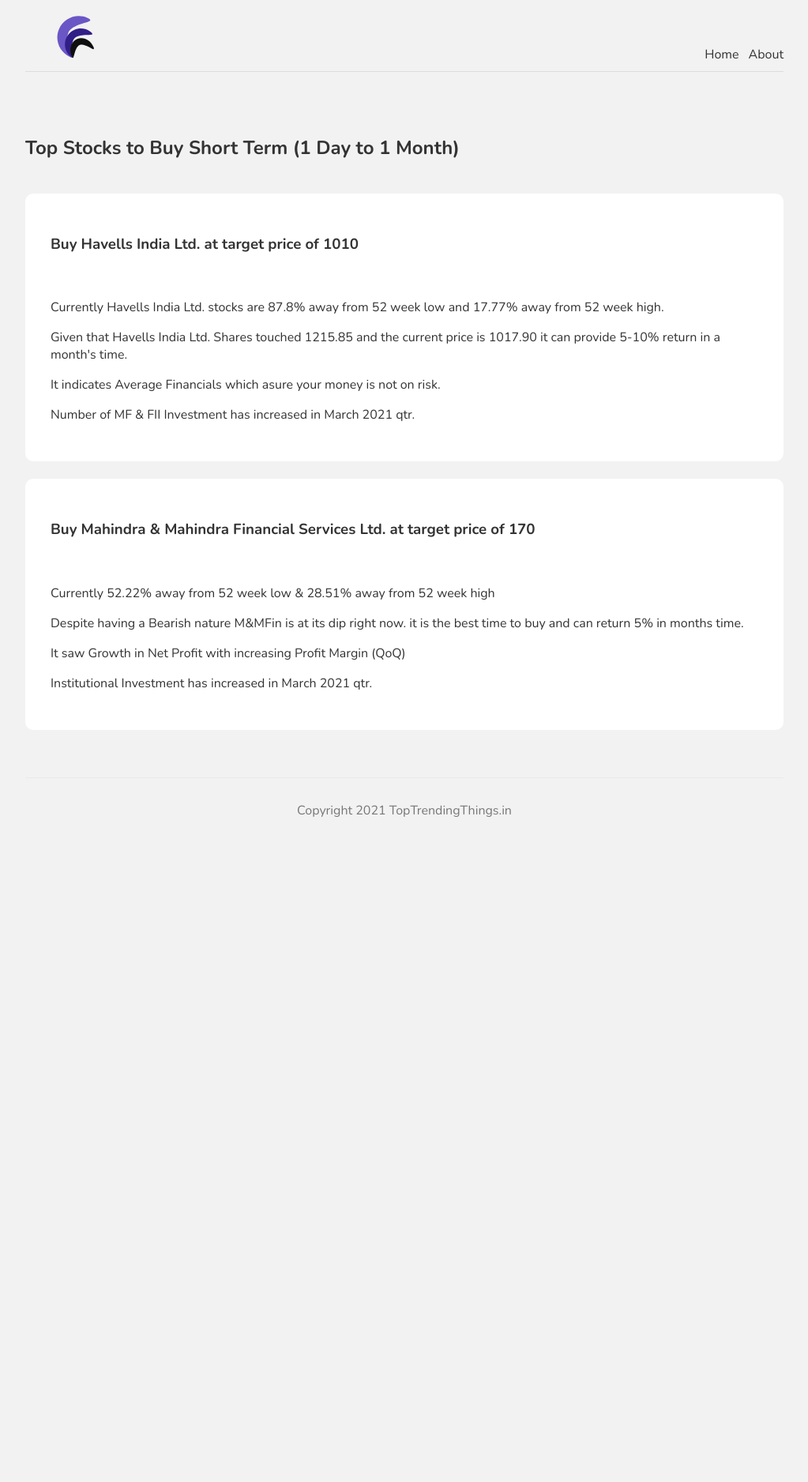
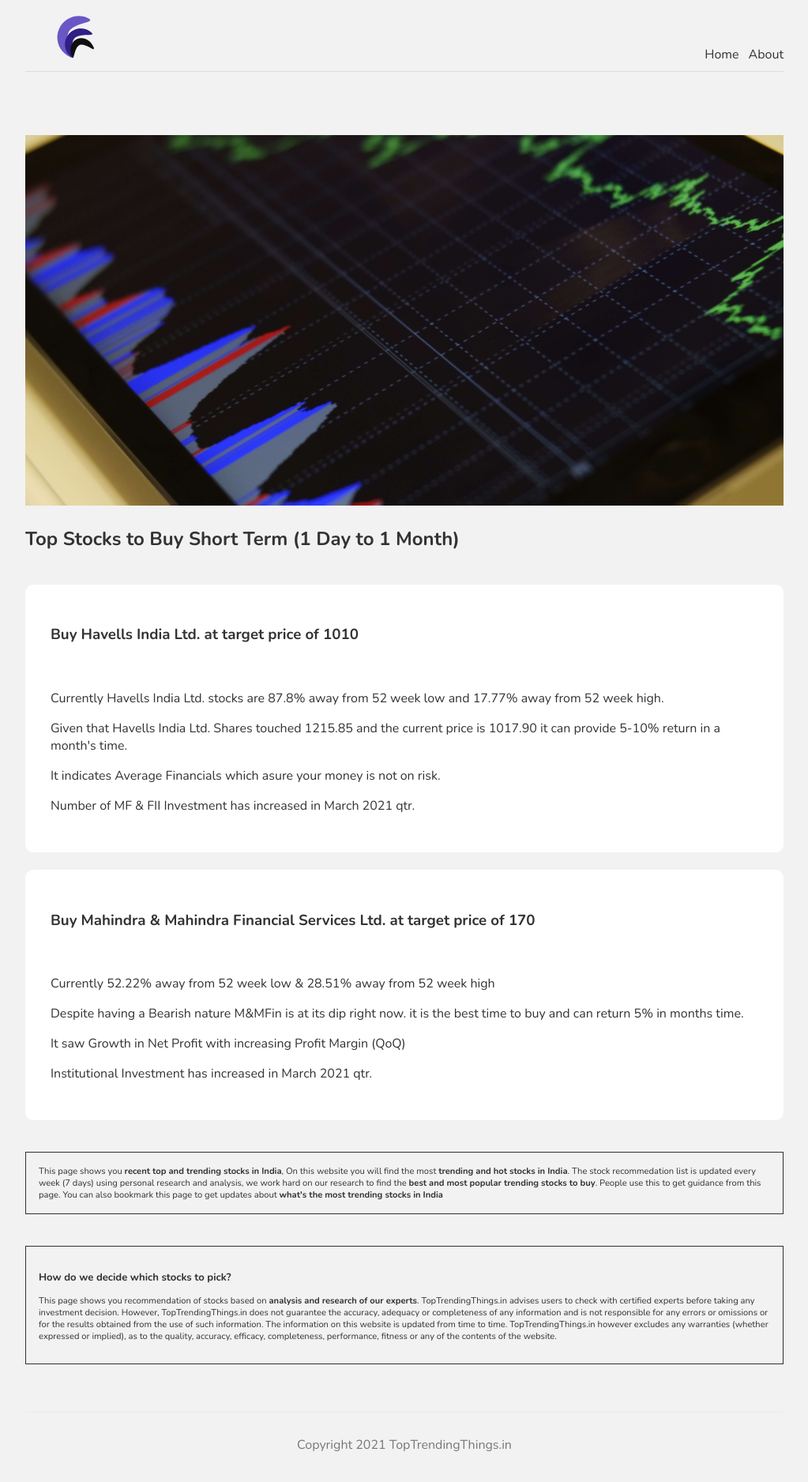
Before and after one commit to toptrendingthings/toptrendingthings, a Next.js app: page /stocks in a window 1280 px wide. Shown: the whole page at 79% size, without its empty margins (128-1151 px from the left). Before the commit the page ends 1075 px from the top, so only its background shows below. Built offline with nearby package versions, Linux system fonts and the light colour scheme.

Commit message:
add images and stocks

```diff
--- a/comps/Navbar.js
+++ b/comps/Navbar.js
@@ -6,7 +6,7 @@
         <nav>
             <Link href="/">
                 <div className="logo">
-                    <Image src="/logo.svg" width={128} height={54} />
+                    <Image src="/logo.svg" width={128} height={54} alt="toptrendingthings"/>
                 </div>
             </Link>
             <Link href="/"><a exact activeClassName='is-active' className="nav-item" >Home</a></Link>
--- a/pages/stocks.js
+++ b/pages/stocks.js
@@ -1,5 +1,6 @@
 import React from 'react';
 import Head from 'next/head'
+import Image from 'next/image';
 
 import styles from '../styles/Stocks.module.css'
 
@@ -8,12 +9,19 @@
         <div>
             <Head>
                 <title>Stocks | Top Trending Things</title>
-                <meta name="description" content="Stocks to buy today " />
+                <meta name="description" content="Top Trending Stocks to buy today " />
             </Head>
+            <Image
+                src="/stocks.jpg"
+                alt="Top Stocks to buy today"
+                width={1024}
+                height={500}
+                objectFit="cover"
+            />
             <h2>Top Stocks to Buy Short Term (1 Day to 1 Month)</h2>
             <br />
             <div className={styles.stockContainer}>
-                <h3>Buy <strong><a href="https://www.moneycontrol.com/india/stockpricequote/electric-equipment/havellsindia/HI01" target="_blank">
+                <h3>Buy <strong><a href="https://www.google.com/finance/quote/HAVELLS:NSE?sa=X&ved=2ahUKEwiw14zHja3xAhXu73MBHSqYDWAQ_AUoAXoECAEQAw" target="_blank">
                     Havells India Ltd.</a></strong> at target price of 1010</h3>
                 <br />
                 <p>Currently Havells India Ltd. stocks are 87.8% away from 52 week low and 17.77% away from 52 week high.</p>
@@ -24,13 +32,23 @@
             <br />
             <div className={styles.stockContainer}>
                 <h3>Buy <strong><a href="https://www.moneycontrol.com/india/stockpricequote/finance-nbfc/mahindramahindrafinancialservices/MMF04" target="_blank">
-                Mahindra & Mahindra Financial Services Ltd.</a></strong> at target price of 170</h3>
+                    Mahindra & Mahindra Financial Services Ltd.</a></strong> at target price of 170</h3>
                 <br />
                 <p>Currently 52.22% away from 52 week low & 28.51% away from 52 week high</p>
                 <p>Despite having a Bearish nature M&MFin is at its dip right now. it is the best time to buy and can return 5% in months time.</p>
                 <p>It saw Growth in Net Profit with increasing Profit Margin (QoQ)</p>
                 <p>Institutional Investment has increased in March 2021 qtr.</p>
             </div>
+
+            <p className={styles.footerNote}>
+                This page shows you <b>recent top and trending stocks in India</b>, On this website you will find the most <b>trending and hot stocks in India</b>. The stock recommedation list is updated every week (7 days) using personal research and analysis, we work hard on our research to find the <b>best and most popular trending stocks to buy</b>. People use this to get guidance from this page. You can also bookmark this page to get updates about <b>what's the most trending stocks in India</b>
+            </p>
+            <p className={styles.footerNote}>
+                <h3>How do we decide which stocks to pick?</h3>
+                <p><p>
+                    This page shows you recommendation of stocks based on <b> analysis and research of our experts</b>. TopTrendingThings.in advises users to check with certified experts before taking any investment decision. However, TopTrendingThings.in does not guarantee the accuracy, adequacy or completeness of any information and is not responsible for any errors or omissions or for the results obtained from the use of such information. The information on this website is updated from time to time. TopTrendingThings.in however excludes any warranties (whether expressed or implied), as to the quality, accuracy, efficacy, completeness, performance, fitness or any of the contents of the website.
+                </p></p>
+            </p>
         </div >
     );
 }
--- a/styles/Stocks.module.css
+++ b/styles/Stocks.module.css
@@ -5,3 +5,12 @@
     padding: 2rem;
     border-radius: 10px;
 }
+
+.footerNote {
+    text-align: initial;
+    border: 1px solid;
+    padding: 1rem;
+    color: rgba(0, 0, 0, 0.8);
+    font-size: 0.7rem;
+    margin-top: 40px;
+}
--- a/styles/Twitter.module.css
+++ b/styles/Twitter.module.css
@@ -39,6 +39,7 @@
     text-align: initial;
     border: 1px solid;
     padding: 1rem;
+    font-size: 0.7rem;
     color: rgba(0, 0, 0, 0.8);
 }
 
```
Also changed, not shown: public/stocks.jpg (added).
